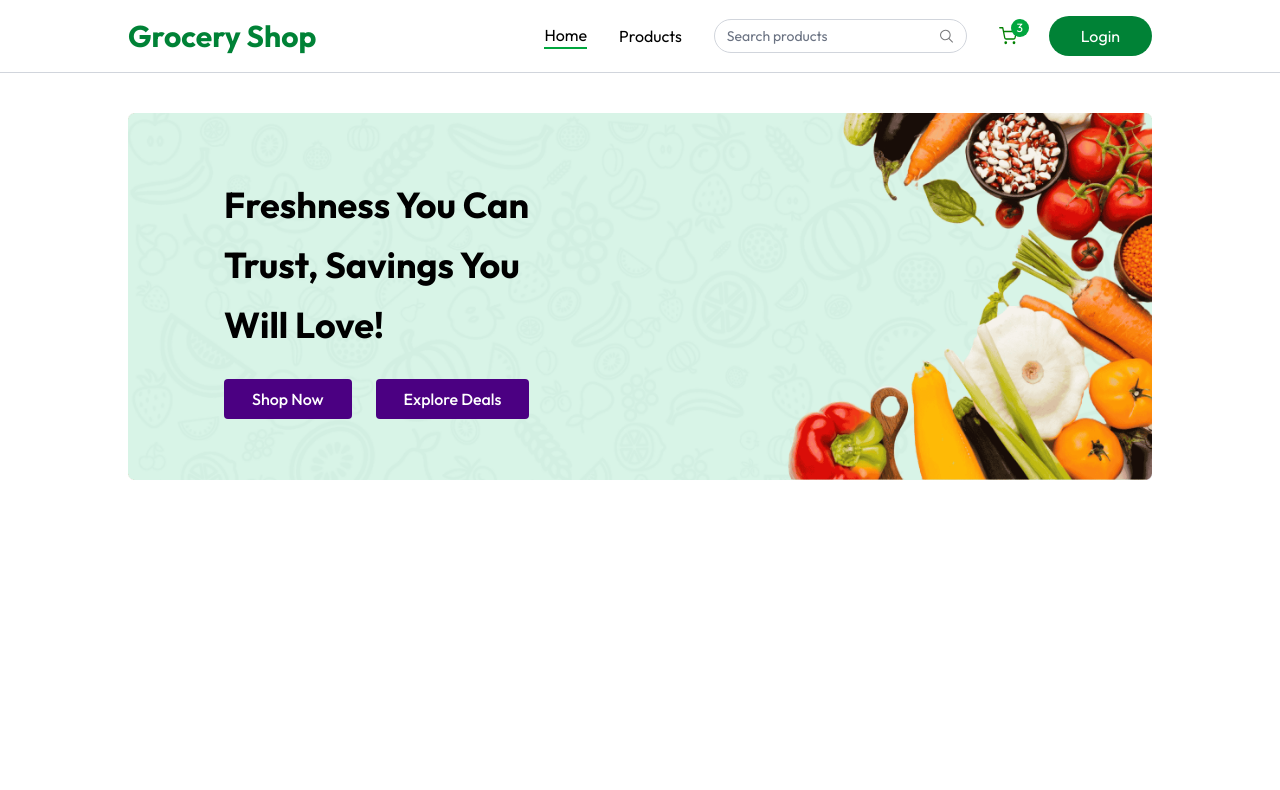
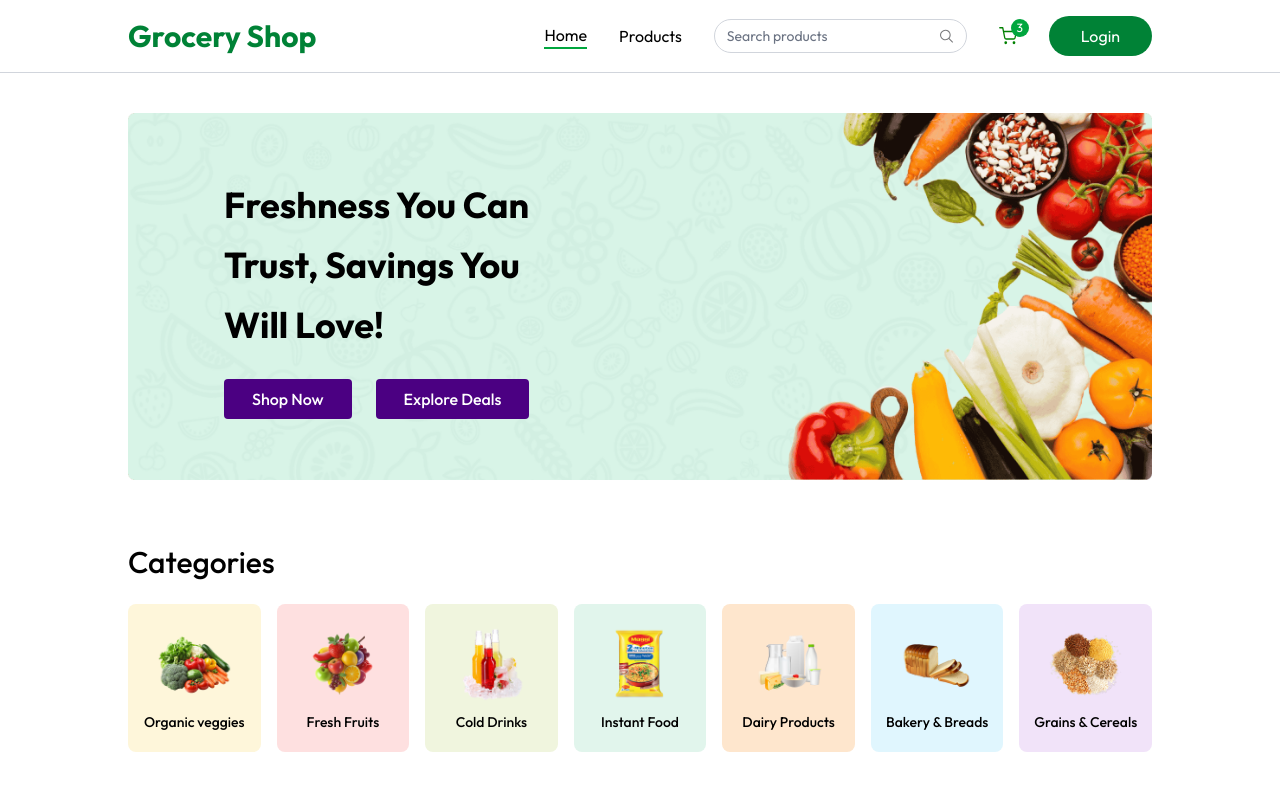
Before and after one commit to ikeshav26/e-grocery-client, a React (Vite) app: page / in a window 1280 px wide. Shown: the top 790 px of the page. Built offline with nearby package versions, Linux system fonts and the light colour scheme; a web font is replaced by a local one.

Commit message:
Category section

```diff
--- a/src/App.jsx
+++ b/src/App.jsx
@@ -21,7 +21,7 @@ const App = () => {
         <Routes>
           <Route path='/' element={<Home/>}/>
           <Route path='/products' element={<Products/>}/>
-          <Route path='/product/"id' element={<ProductDetails/>}/>
+          <Route path='/product/:id' element={<ProductDetails/>}/>
           <Route path='/cart' element={<Cart/>}/>
           <Route path='/my-orders' element={<Myorders/>}/>
         </Routes>
--- /dev/null
+++ b/src/components/Category.jsx
@@ -0,0 +1,27 @@
+import React, { useContext } from 'react'
+import {categories} from '../assets/assets'
+import { AppContext } from '../context/AppContext'
+
+const Category = () => {
+    const {navigate} = useContext(AppContext);
+  return (
+    <div className='mt-16'>
+      <p className='text-2xl md:text-3xl font-medium'>Categories</p>
+      <div className='my-6 grid grid-cols-2 sm:grid-cols-3 md:grid-cols-5 lg:grid-cols-7 gap-4 items-center justify-center'>
+        {
+            categories.map((item,index)=>(
+                <div onClick={()=>{
+                    navigate(`/product/${item.path.toLowerCase()}`)
+                    scrollTo(0,0)
+                }}  key={index} className={`group cursor-pointer py-5 px-3 rounded-lg gap-2 flex flex-col items-center justify-center `} style={({backgroundColor: item.bgColor})}>
+                    <img src={item.image} className='max-w-20 transition group-hover:scale-110'/>
+                    <p className='text-sm font-medium'>{item.text}</p>
+                </div>
+            ))
+        }
+      </div>
+    </div>
+  )
+}
+
+export default Category
--- a/src/pages/Home.jsx
+++ b/src/pages/Home.jsx
@@ -2,12 +2,14 @@ import React, { useContext } from 'react'
 
 import { AppContext } from '../context/AppContext'
 import Hero from '../components/Hero'
+import Category from '../components/Category'
 
 const Home = () => {
 
   return (
     <div className='mt-10'>
       <Hero/>
+      <Category/>
     </div>
   )
 }
```
